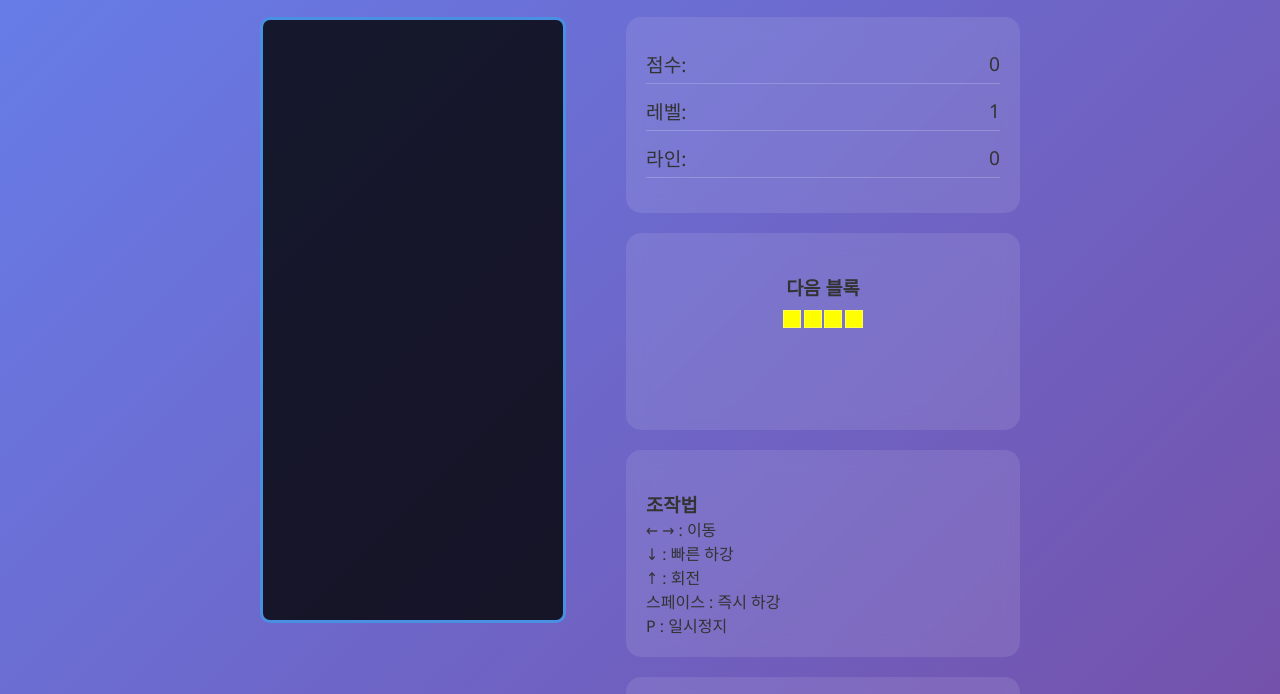
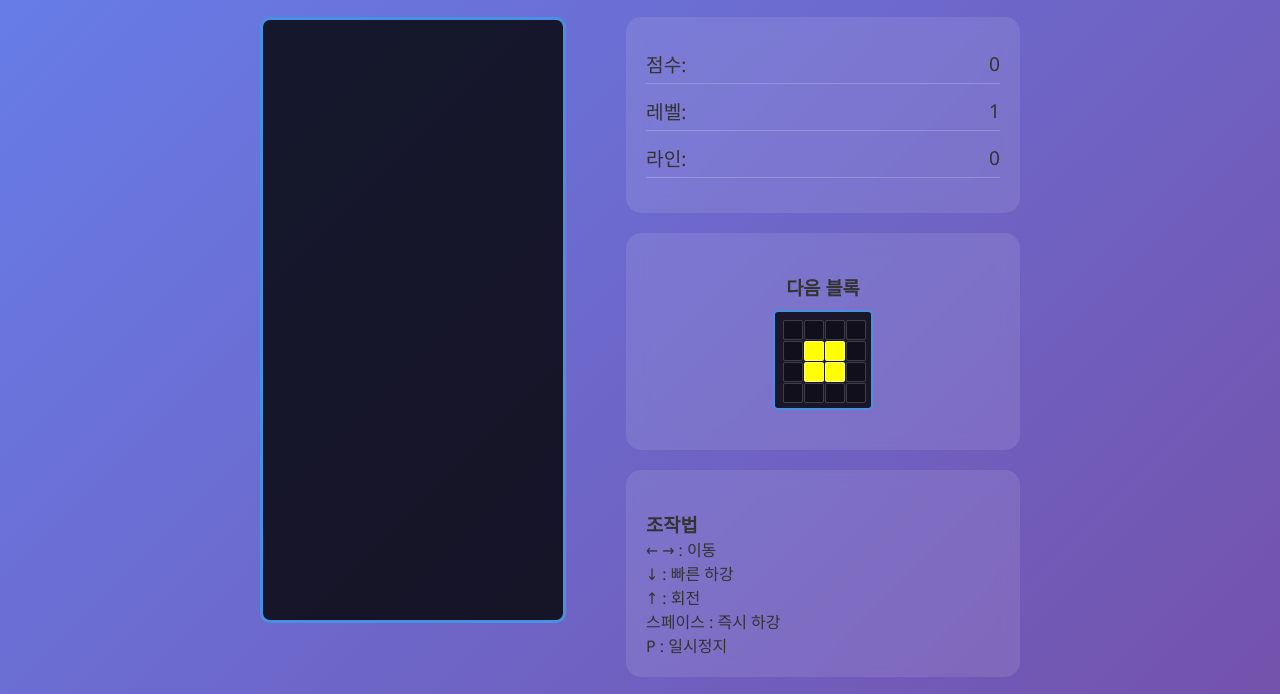
Before and after one commit to wonderful-david/family, a website: page tetris.html in a window 1280 px wide. Shown: the part 93-787 px from the top of the page. Drawn offline with Linux system fonts and the light colour scheme.

Commit message:
Fix next piece display alignment and improve visual appearance

```diff
--- a/tetris.html
+++ b/tetris.html
@@ -71,17 +71,22 @@
         .next-piece-board {
             display: grid;
             grid-template-columns: repeat(4, 1fr);
-            gap: 2px;
+            gap: 1px;
             margin: 10px auto;
-            width: 80px;
-            height: 80px;
+            width: 100px;
+            height: 100px;
+            background: rgba(0, 0, 0, 0.8);
+            border: 2px solid #4a90e2;
+            border-radius: 5px;
+            padding: 8px;
         }
 
         .next-cell {
-            width: 18px;
-            height: 18px;
-            border: 1px solid rgba(255, 255, 255, 0.3);
-            background: rgba(0, 0, 0, 0.5);
+            width: 20px;
+            height: 20px;
+            border: 1px solid rgba(255, 255, 255, 0.2);
+            background: rgba(0, 0, 0, 0.3);
+            border-radius: 2px;
         }
 
         .controls {
--- a/tetris.js
+++ b/tetris.js
@@ -356,13 +356,30 @@ class Tetris {
         container.innerHTML = '';
 
         if (this.nextPiece) {
-            for (let row = 0; row < this.nextPiece.shape.length; row++) {
-                for (let col = 0; col < this.nextPiece.shape[row].length; col++) {
+            const shape = this.nextPiece.shape;
+            const rows = shape.length;
+            const cols = shape[0].length;
+
+            // 4x4 그리드에 맞춰 중앙 정렬
+            const startRow = Math.floor((4 - rows) / 2);
+            const startCol = Math.floor((4 - cols) / 2);
+
+            for (let row = 0; row < 4; row++) {
+                for (let col = 0; col < 4; col++) {
                     const cell = document.createElement('div');
                     cell.className = 'next-cell';
-                    if (this.nextPiece.shape[row][col]) {
+
+                    // 실제 블록이 있는 위치인지 확인
+                    const shapeRow = row - startRow;
+                    const shapeCol = col - startCol;
+
+                    if (shapeRow >= 0 && shapeRow < rows &&
+                        shapeCol >= 0 && shapeCol < cols &&
+                        shape[shapeRow][shapeCol]) {
                         cell.style.backgroundColor = this.nextPiece.color;
+                        cell.style.borderColor = 'rgba(255, 255, 255, 0.5)';
                     }
+
                     container.appendChild(cell);
                 }
             }
```
